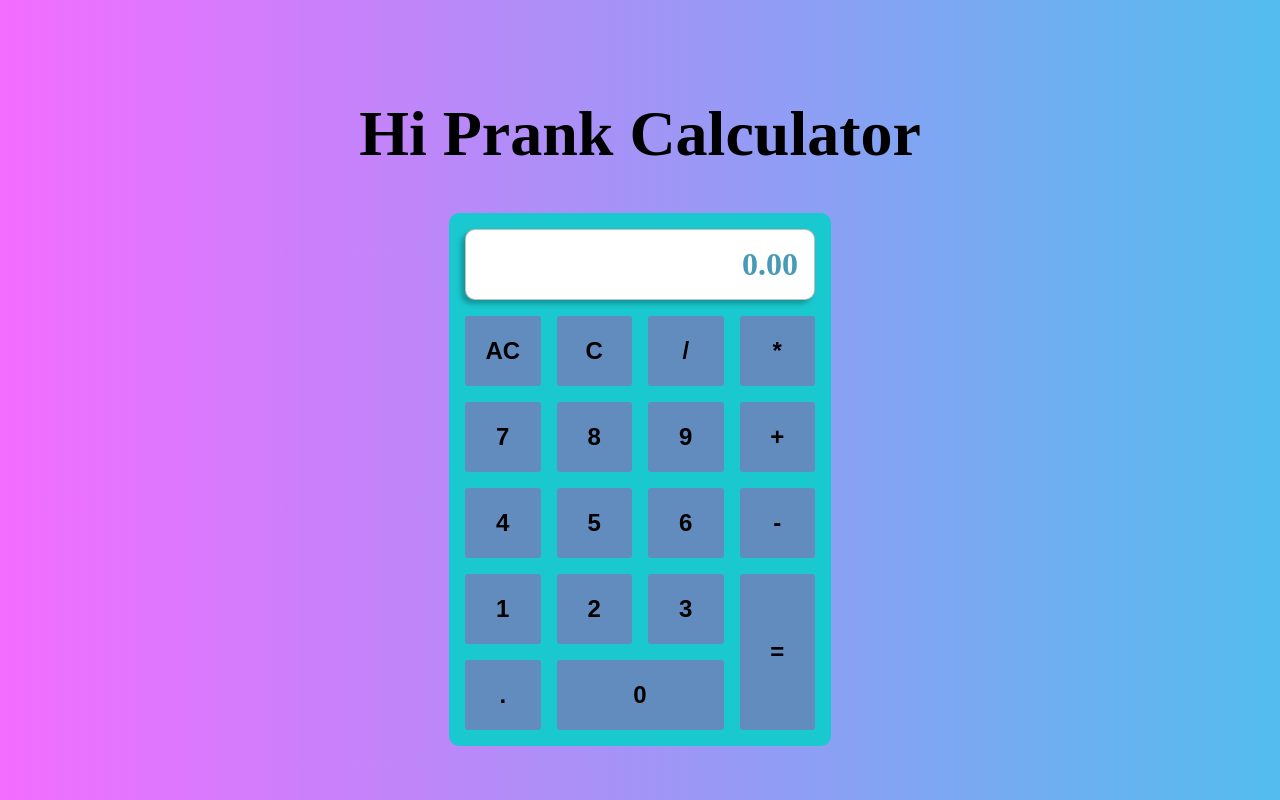
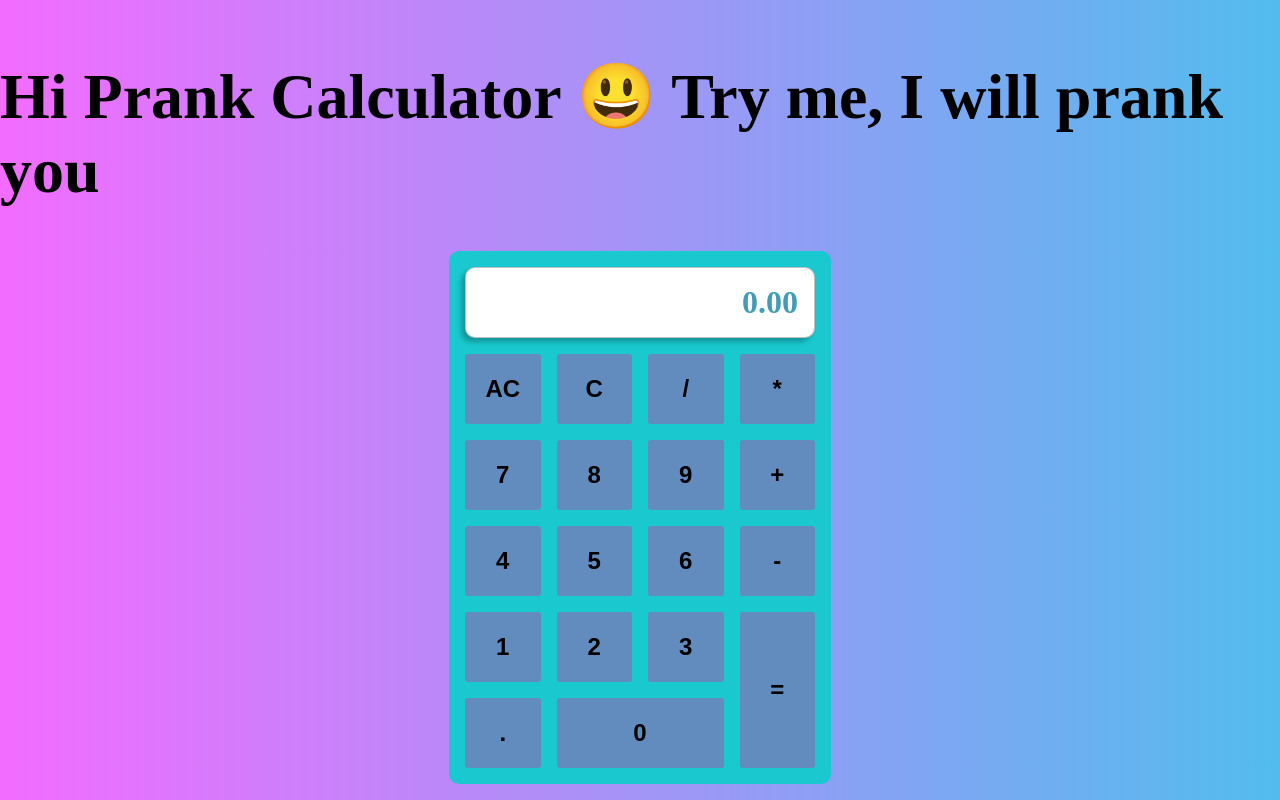
Before and after one commit to tunnelview/prank_calculator, a plain HTML site: page index.html in a window 1280 px wide. Drawn offline with Linux system fonts and the light colour scheme.

Commit message:
Add smiley to Calc, ctrl+cmd+space

```diff
--- a/index.html
+++ b/index.html
@@ -9,7 +9,7 @@
   </head>
   <body>
     <div class="wrapper">
-      <h1>Hi Prank Calculator</h1>
+      <h1>Hi Prank Calculator 😃 Try me, I will prank you</h1>
 
       <div class="mainParent">
         <!-- display area -->
```
